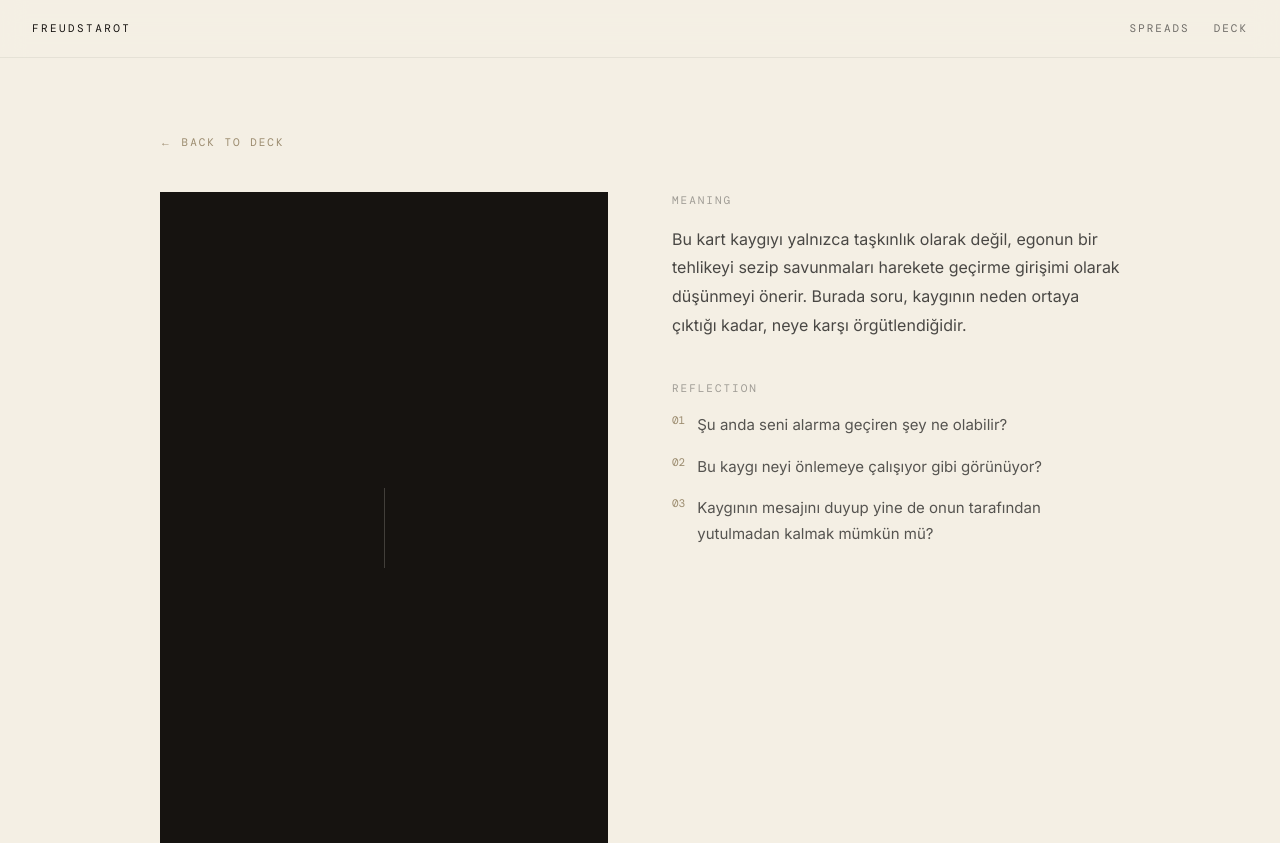
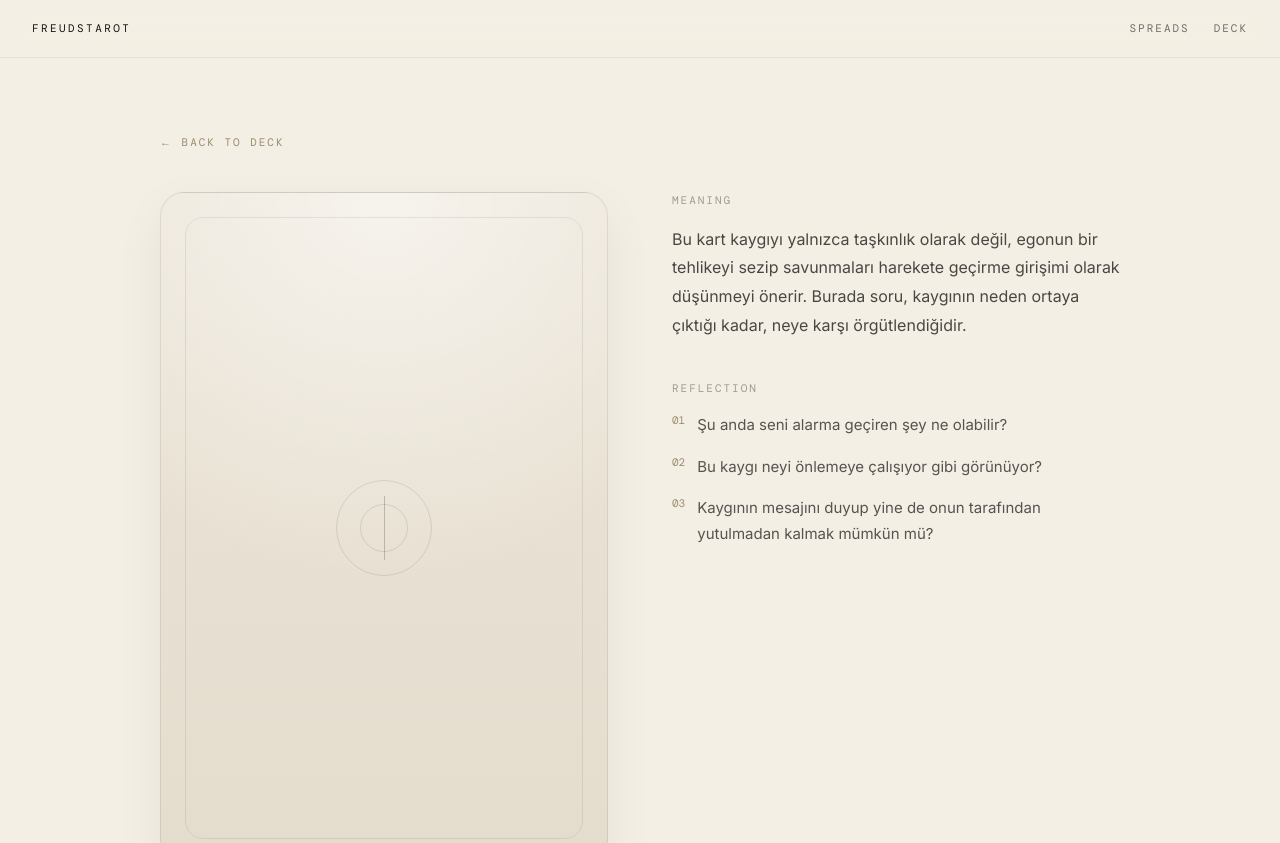
Before and after one commit to selaleakirmak-cmyk/freuds, a Next.js app: page /deck/anxiety-signal in a window 1280 px wide. Shown: the top 843 px of the page. Built offline with nearby package versions, Linux system fonts and the light colour scheme; a web font is replaced by a local one.

Commit message:
Use premium placeholder on card detail page

```diff
--- a/app/deck/[cardId]/page.tsx
+++ b/app/deck/[cardId]/page.tsx
@@ -1,6 +1,19 @@
 import { notFound } from "next/navigation";
 import Link from "next/link";
 import { cards } from "@/lib/data/cards";
+
+function PlaceholderCard() {
+  return (
+    <div className="mb-8 aspect-[2/3] overflow-hidden rounded-[24px] border border-black/8 bg-[radial-gradient(circle_at_top,rgba(255,255,255,0.55),rgba(255,255,255,0)_55%),linear-gradient(180deg,#ece5d8,#e4dccd)] p-6 shadow-[0_18px_50px_rgba(0,0,0,0.06)]">
+      <div className="flex h-full items-center justify-center rounded-[18px] border border-black/8">
+        <div className="relative flex h-24 w-24 items-center justify-center rounded-full border border-black/10">
+          <div className="absolute h-12 w-12 rounded-full border border-black/10" />
+          <div className="h-16 w-px bg-black/20" />
+        </div>
+      </div>
+    </div>
+  );
+}
 
 export default async function CardPage({ params }: { params: Promise<{ cardId: string }> }) {
   const { cardId } = await params;
@@ -16,9 +29,7 @@ export default async function CardPage({ params }: { params: Promise<{ cardId: s
 
       <div className="mt-10 grid gap-16 md:grid-cols-2">
         <div>
-          <div className="mb-8 flex aspect-[2/3] items-center justify-center bg-[#161310]">
-            <div className="h-20 w-px bg-[#F4EFE4]/20" />
-          </div>
+          <PlaceholderCard />
           <p className="font-mono text-[11px] uppercase tracking-[0.18em] text-[#9B8B6E]">{card.category}</p>
           <h1 className="mt-2 font-serif text-[40px] text-[#161310]">{card.title}</h1>
           <div className="mt-6 flex flex-wrap gap-3">
```
